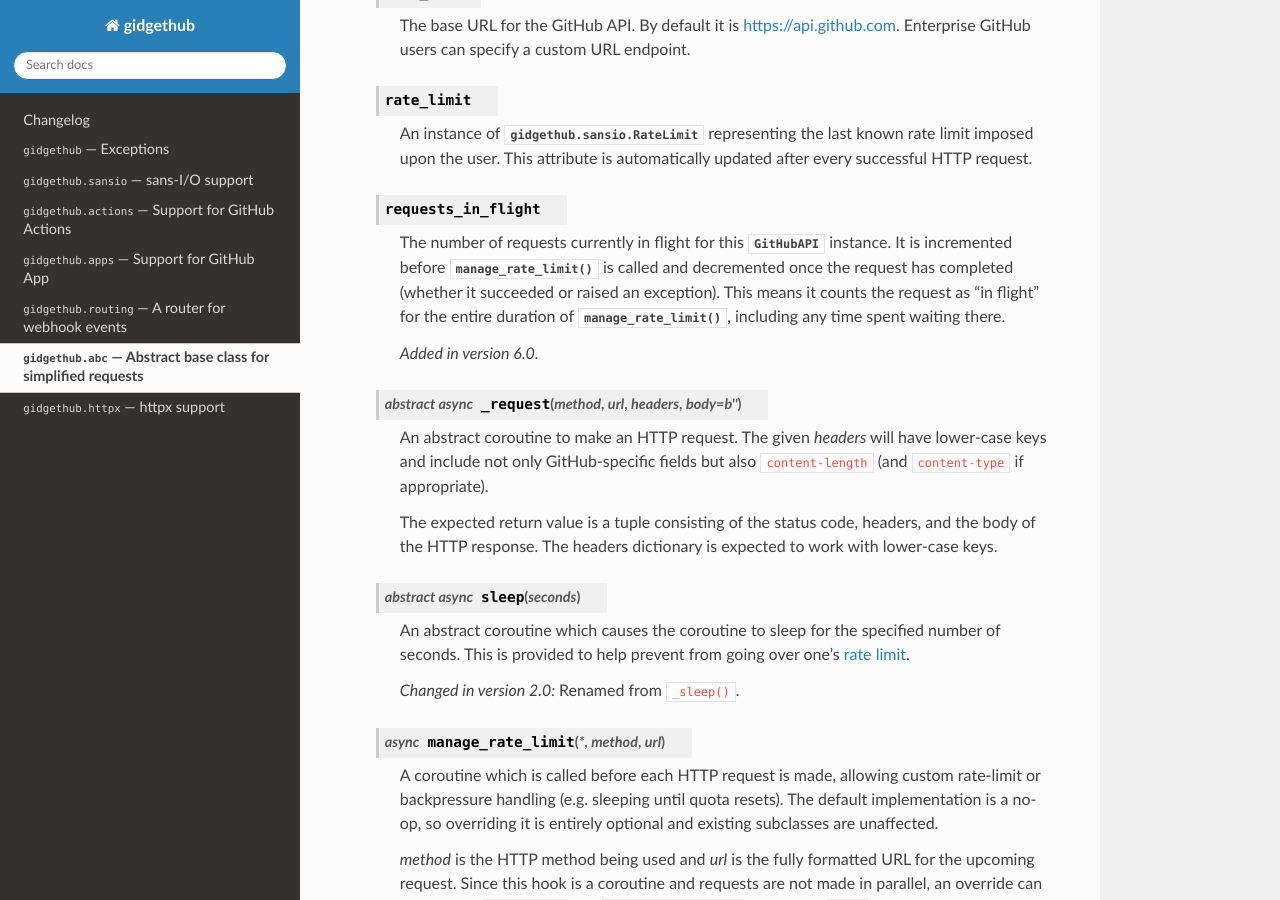
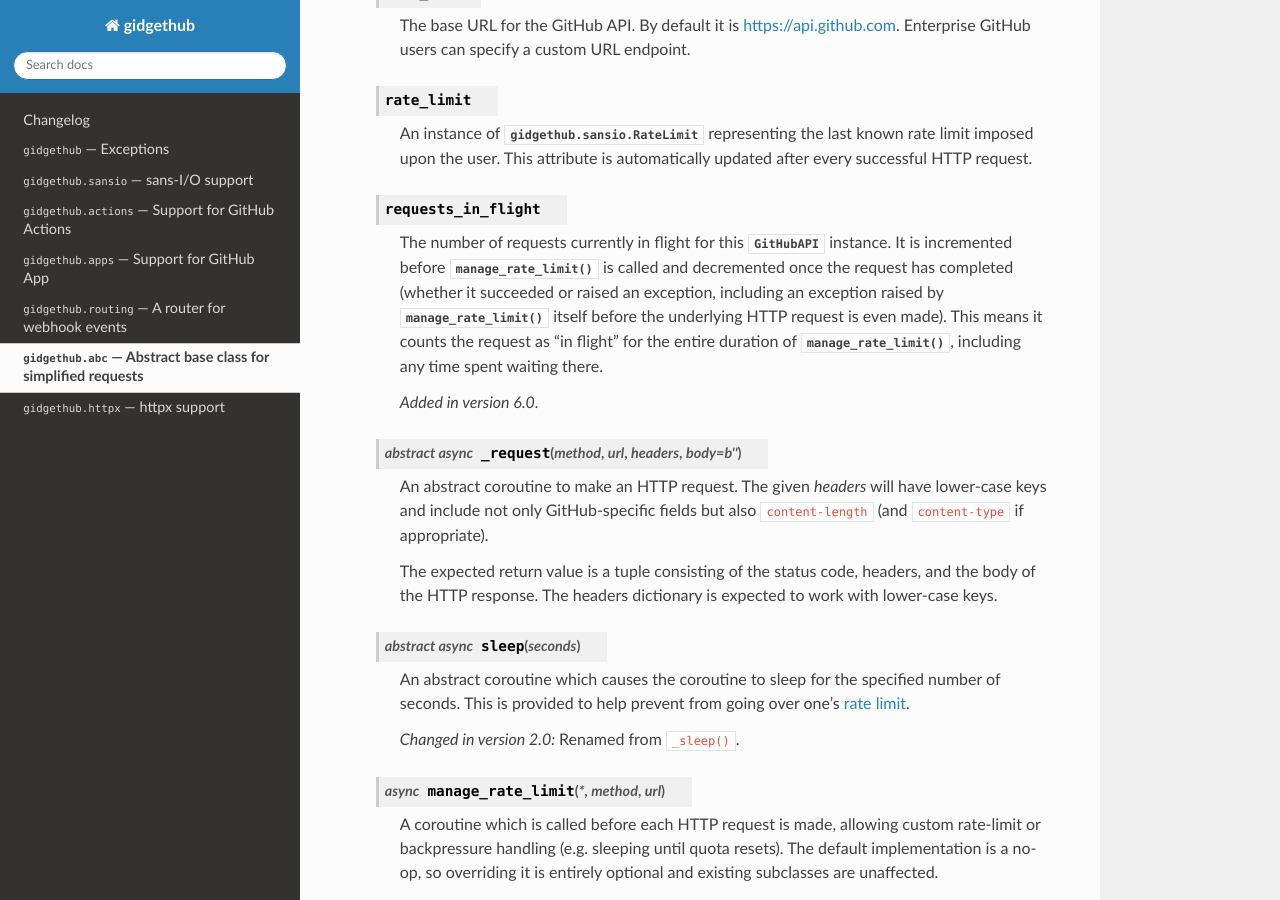
Before and after one commit to gidgethub/gidgethub, a Sphinx documentation site: the page built from docs/abc.rst, in a window 1280 px wide and 900 px high, scrolled down 1467 px. Built offline with Sphinx 7.4.7 and the Read the Docs theme 3.1.0, drawn with Linux system fonts in a browser that asks for light colours; pages that are not in the unit, such as notebooks, are missing from menus.

Commit message:
Clarify requests_in_flight decrements even if manage_rate_limit() raises
Co-authored-by: brettcannon <54418+brettcannon@users.noreply.github.com>

```diff
--- a/docs/abc.rst
+++ b/docs/abc.rst
@@ -99,9 +99,11 @@ experimental APIs without issue.
         :class:`GitHubAPI` instance. It is incremented before
         :meth:`manage_rate_limit` is called and decremented once the
         request has completed (whether it succeeded or raised an
-        exception). This means it counts the request as "in flight" for
-        the entire duration of :meth:`manage_rate_limit`, including any
-        time spent waiting there.
+        exception, including an exception raised by
+        :meth:`manage_rate_limit` itself before the underlying HTTP
+        request is even made). This means it counts the request as
+        "in flight" for the entire duration of :meth:`manage_rate_limit`,
+        including any time spent waiting there.
 
         .. versionadded:: 6.0
 
```
Also changed, not shown: 1 other file.
